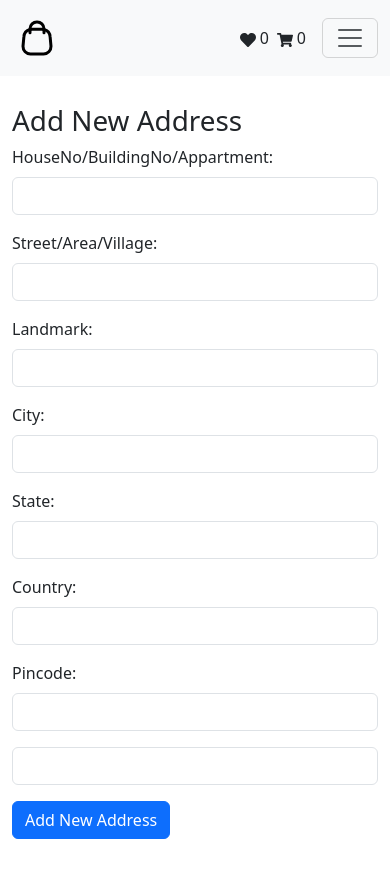
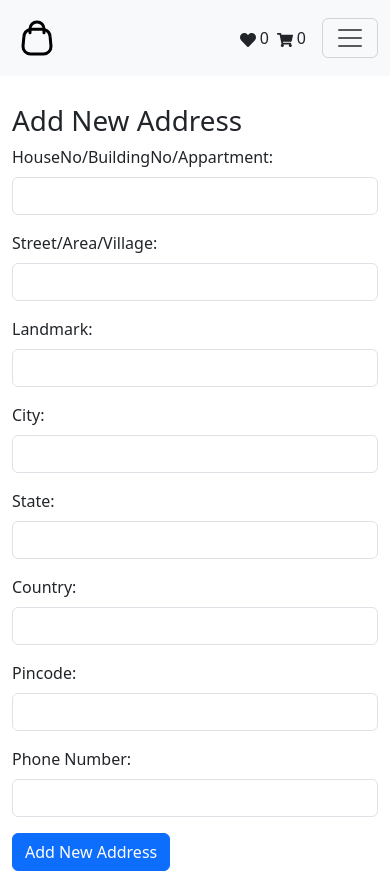
Before and after one commit to AnkitPatel00/Rolex-Mj-Pr-Fr, a React (Vite) app: page /user/profile/address in a window 390 px wide. Before the commit the page ends 863 px from the top, so only its background shows below. Built offline with nearby package versions, Linux system fonts and the light colour scheme.

Commit message:
ref phoneno v1

```diff
--- a/src/component/AddAndUpdateAddress.jsx
+++ b/src/component/AddAndUpdateAddress.jsx
@@ -36,6 +36,7 @@ const AddAndUpdateAddress = () => {
       setState(isUpdate.state);
       setCountry(isUpdate.country);
       setPincode(isUpdate.pincode);
+      setPhoneNumber(isUpdate.phoneNumber);
       setIsAddressDefault(isUpdate.setasDefault)
     }
   }, [location]);
@@ -114,6 +115,7 @@ setIsAddressDefault(true)
         <input className="form-control mb-3" type="text" value={country} onChange={(e) => setCountry(e.target.value)} />
         <label className="form-label">Pincode: </label>
         <input className="form-control mb-3" type="number" value={pincode} onChange={(e) => setPincode(e.target.value)} />
+        <label className="form-label">Phone Number: </label>
         <input className="form-control mb-3" type="number" value={phoneNumber} onChange={(e) => setPhoneNumber(e.target.value)} />
         {isUpdate && <><input type="checkbox" checked={isAddressDefault}  className="form-checkbox me-2"id="default" onChange={handleSetDefault}/><label className="form-label" htmlFor="default">Set as Default</label><br/></>}
 
--- a/src/pages/UserProfile.jsx
+++ b/src/pages/UserProfile.jsx
@@ -196,6 +196,7 @@ dispatch(userFetchAsync())
                   <p><strong>State:</strong> {address.state}</p>
                   <p><strong>Country:</strong> {address.country}</p>
                   <p><strong>Pincode:</strong> {address.pincode}</p>
+                  <p><strong>Phone Number:</strong> {address.phoneNumber}</p>
 
                   <div className="d-flex justify-content-between mt-3">
                     <Link className="btn btn-outline-warning" to="/user/profile/address" state={address}>Edit</Link>
```
